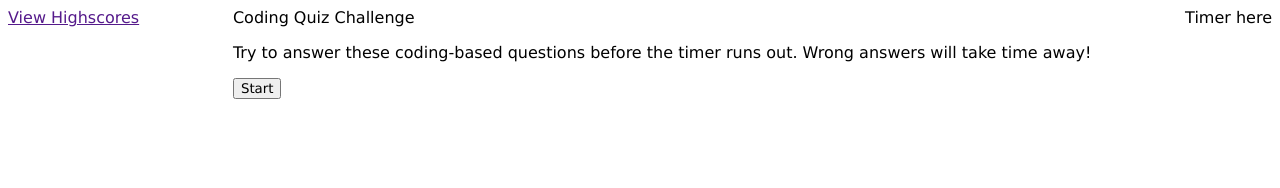
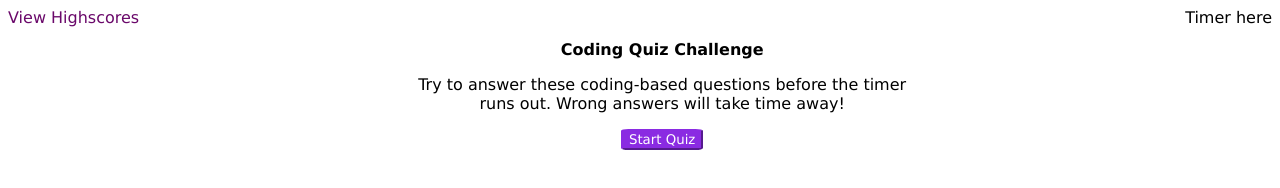
Before and after one commit to rtcottle/quiz-with-timer, a plain HTML site: page index.html in a window 1280 px wide. Drawn offline with Linux system fonts and the light colour scheme.

Commit message:
added comments and css styling

```diff
--- a/index.html
+++ b/index.html
@@ -8,20 +8,23 @@
     <title>Document</title>
   </head>
   <body>
+    <!-- this is the container for all of the page -->
     <main class="container">
       <section class="nav">
         <a href="">View Highscores</a>
       </section>
+      <!-- this section is where the quiz takes place  -->
       <section class="quiz">
         <header>Coding Quiz Challenge</header>
         <p>
           Try to answer these coding-based questions before the timer runs out.
           Wrong answers will take time away!
         </p>
-        <button>Start</button>
+        <button class="button">Start Quiz</button>
         <!-- TODO: add heading element and paragraph element as well as start button -->
         <!-- TODO: possibly add multiple 'hidden' items with heading and answers.  -->
       </section>
+      <!-- timer in the top-right corner  -->
       <section class="timer">Timer here</section>
     </main>
     <script src="./script.js"></script>
--- a/style.css
+++ b/style.css
@@ -1,10 +1,28 @@
+:root {
+  --purple: rgb(106, 8, 106);
+}
+
 * {
   font-family: Verdana, Geneva, Tahoma, sans-serif;
 }
 
-a .nav {
+/* a tag relates to the "View Highscores" button in the top-left */
+a {
   font-family: Verdana, Geneva, Tahoma, sans-serif;
+  color: var(--purple);
   text-decoration: none;
+}
+a:hover {
+  color: brown;
+}
+
+a:active {
+  color: blue;
+}
+
+/* header is the title of the quiz and the questions themselves.  */
+header {
+  font-weight: 600;
 }
 
 .container {
@@ -12,19 +30,21 @@ a .nav {
   justify-content: space-between;
 }
 
-.nav {
-  color: plum;
-  text-decoration: none;
+/* quiz is the element that contains the quiz question and the answer options.  */
+.quiz {
+  width: 40%;
+  text-align: center;
+  margin-top: 2rem;
 }
 
-.nav:hover {
-  color: black;
+/* defines button styles */
+.button {
+  background-color: blueviolet;
+  color: white;
+  border-radius: 9%;
+  border-color: blueviolet;
 }
 
-.nav:active {
-  color: blue;
+.button:hover {
+  opacity: 70%;
 }
-
-/* TODO: add variables for color
-position heading and p elements in middle of page
-position timer on the far-right of the page */
```
